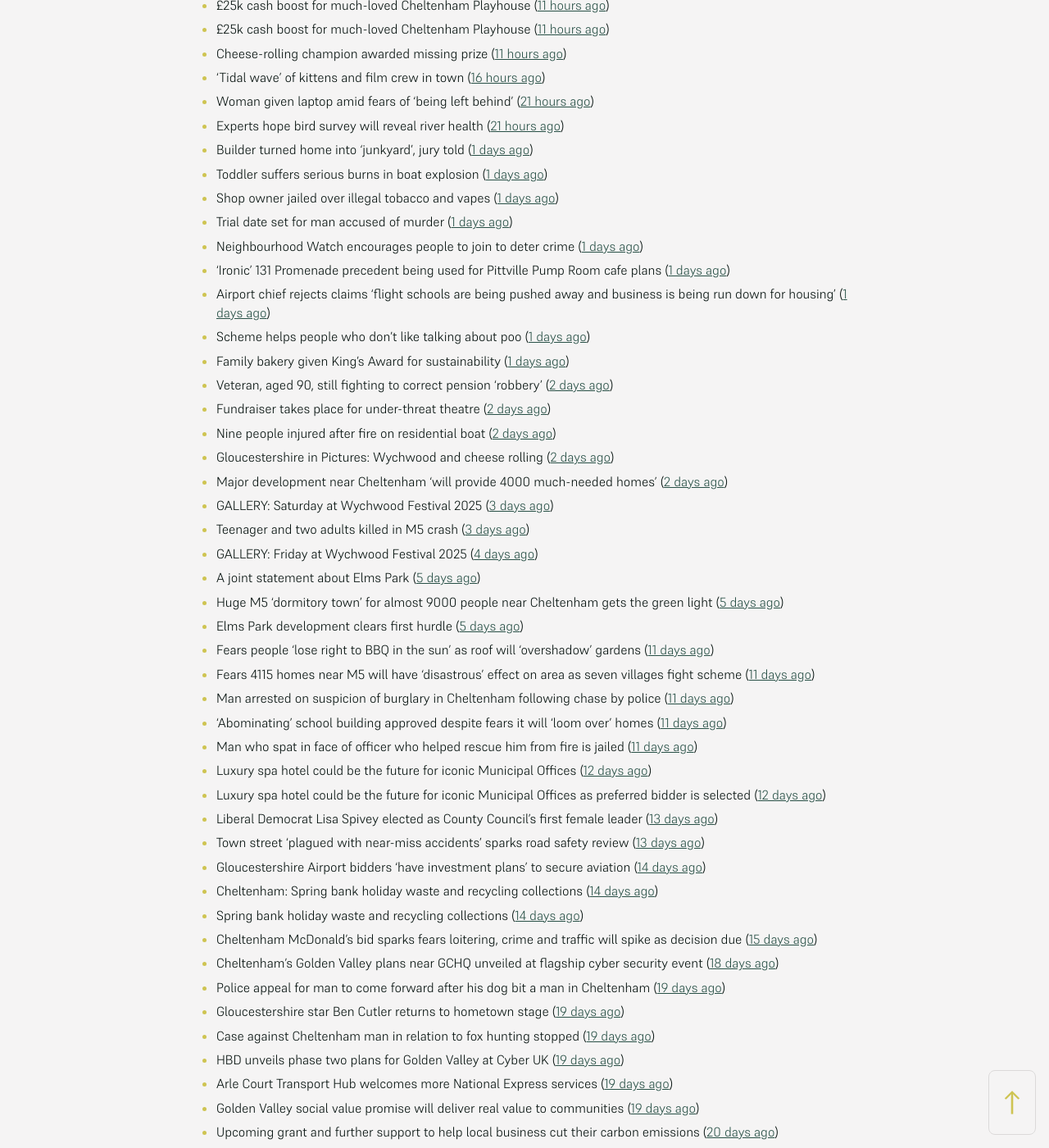
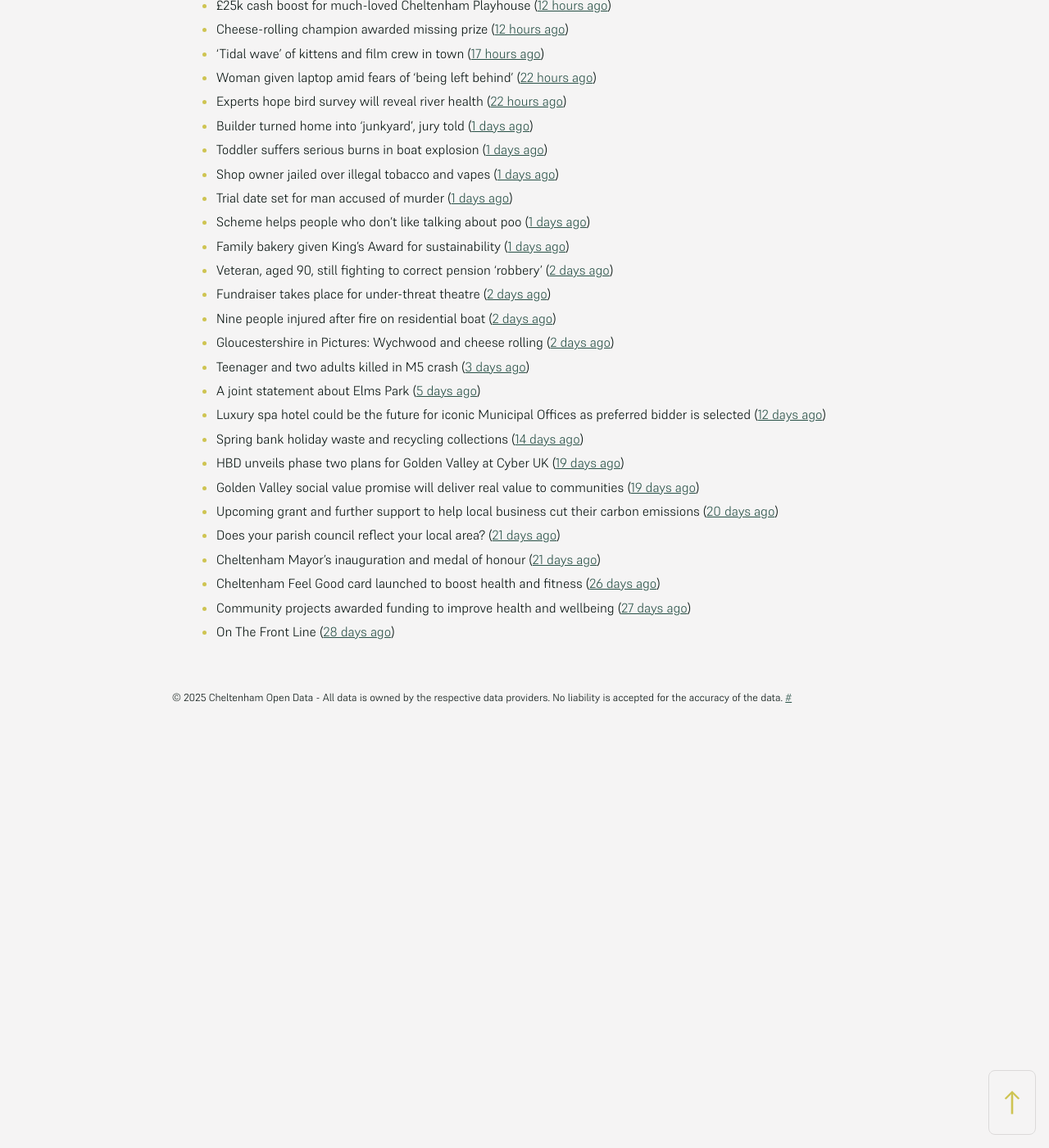
Before and after one commit to mat-0/cheltenham-open-data, a Jekyll site: the page built from _pages/news.md, in a window 1280 px wide and 1400 px high, scrolled down 436 px. Shown: the whole window at 82% size. Built offline with Jekyll 4.4.1, drawn with Linux system fonts in a browser that asks for light colours; after the commit the page ends 1326 px from its top, so only the background shows below that; some of the changed text lies outside the part shown.

Commit message:
Updated 2025-06-04 03:20:40

```diff
--- a/_pages/news.md
+++ b/_pages/news.md
@@ -12,53 +12,28 @@ _sources: BBC, Glos Police, Cheltenham Borough Council, and Glos news centre_
 [Get this page as daily RSS feed](/daily.rss)
 
 <!-- news_marker starts -->
-- Suspected people-smuggling gang arrested in raids ([5 hours ago](https://www.bbc.com/news/articles/cx2j67x49pwo))
+- Suspected people-smuggling gang arrested in raids ([6 hours ago](https://www.bbc.com/news/articles/cx2j67x49pwo))
 - Community raising funds to do up 16th Century pub ([10 hours ago](https://www.bbc.com/news/articles/c1kvgy4p4nwo))
-- £25k cash boost for much-loved Cheltenham Playhouse ([11 hours ago](https://gloucesternewscentre.co.uk/25k-cash-boost-for-much-loved-cheltenham-playhouse/))
-- £25k cash boost for much-loved Cheltenham Playhouse ([11 hours ago](https://www.cheltenham.gov.uk/news/article/3017/25k_cash_boost_for_much-loved_cheltenham_playhouse))
-- Cheese-rolling champion awarded missing prize ([11 hours ago](https://www.bbc.com/news/articles/clyzjzkz2v1o))
-- 'Tidal wave' of kittens and film crew in town ([16 hours ago](https://www.bbc.com/news/articles/ced2ey9l1dyo))
-- Woman given laptop amid fears of 'being left behind' ([21 hours ago](https://www.bbc.com/news/articles/cy8nvm5v5ymo))
-- Experts hope bird survey will reveal river health ([21 hours ago](https://www.bbc.com/news/articles/c9wgv0dy485o))
+- £25k cash boost for much-loved Cheltenham Playhouse ([12 hours ago](https://www.cheltenham.gov.uk/news/article/3017/25k_cash_boost_for_much-loved_cheltenham_playhouse))
+- Cheese-rolling champion awarded missing prize ([12 hours ago](https://www.bbc.com/news/articles/clyzjzkz2v1o))
+- 'Tidal wave' of kittens and film crew in town ([17 hours ago](https://www.bbc.com/news/articles/ced2ey9l1dyo))
+- Woman given laptop amid fears of 'being left behind' ([22 hours ago](https://www.bbc.com/news/articles/cy8nvm5v5ymo))
+- Experts hope bird survey will reveal river health ([22 hours ago](https://www.bbc.com/news/articles/c9wgv0dy485o))
 - Builder turned home into 'junkyard', jury told ([1 days ago](https://www.bbc.com/news/articles/c7v7jqygvlpo))
 - Toddler suffers serious burns in boat explosion ([1 days ago](https://www.bbc.com/news/articles/c1j5k49zg9yo))
 - Shop owner jailed over illegal tobacco and vapes ([1 days ago](https://www.bbc.com/news/articles/c071jlz50peo))
 - Trial date set for man accused of murder ([1 days ago](https://www.bbc.com/news/articles/cy75j4rr1x1o))
-- Neighbourhood Watch encourages people to join to deter crime ([1 days ago](https://gloucesternewscentre.co.uk/neighbourhood-watch-encourages-people-to-join-to-deter-crime/))
-- ‘Ironic’ 131 Promenade precedent being used for Pittville Pump Room cafe plans ([1 days ago](https://gloucesternewscentre.co.uk/ironic-131-promenade-precedent-being-used-for-pittville-pump-room-cafe-plans/))
-- Airport chief rejects claims ‘flight schools are being pushed away and business is being run down for housing’ ([1 days ago](https://gloucesternewscentre.co.uk/airport-chief-rejects-claims-flight-schools-are-being-pushed-away-and-business-is-being-run-down-for-housing/))
 - Scheme helps people who don't like talking about poo ([1 days ago](https://www.bbc.com/news/articles/cg711227mv2o))
 - Family bakery given King's Award for sustainability ([1 days ago](https://www.bbc.com/news/articles/crr7ezreqedo))
 - Veteran, aged 90, still fighting to correct pension 'robbery' ([2 days ago](https://www.bbc.com/news/articles/c2d5l7k3p31o))
 - Fundraiser takes place for under-threat theatre ([2 days ago](https://www.bbc.com/news/articles/c4gk0edy66yo))
 - Nine people injured after fire on residential boat ([2 days ago](https://www.bbc.com/news/articles/crr7xz5r2z9o))
 - Gloucestershire in Pictures: Wychwood and cheese rolling ([2 days ago](https://www.bbc.com/news/articles/cj42qe4nqn5o))
-- Major development near Cheltenham ‘will provide 4000 much-needed homes’ ([2 days ago](https://gloucesternewscentre.co.uk/major-development-near-cheltenham-will-provide-4000-much-needed-homes/))
-- GALLERY: Saturday at Wychwood Festival 2025 ([3 days ago](https://gloucesternewscentre.co.uk/gallery-saturday-at-wychwood-festival-2025/))
 - Teenager and two adults killed in M5 crash ([3 days ago](https://www.bbc.com/news/articles/czxy3n361pgo))
-- GALLERY: Friday at Wychwood Festival 2025 ([4 days ago](https://gloucesternewscentre.co.uk/gallery-friday-at-wychwood-festival-2025/))
 - A joint statement about Elms Park ([5 days ago](https://www.cheltenham.gov.uk/news/article/3015/a_joint_statement_about_elms_park))
-- Huge M5 ‘dormitory town’ for almost 9000 people near Cheltenham gets the green light ([5 days ago](https://gloucesternewscentre.co.uk/huge-m5-dormitory-town-for-almost-9000-people-near-cheltenham-gets-the-green-light/))
-- Elms Park development clears first hurdle ([5 days ago](https://gloucesternewscentre.co.uk/elms-park-development-clears-first-hurdle/))
-- Fears people ‘lose right to BBQ in the sun’ as roof will ‘overshadow’ gardens ([11 days ago](https://gloucesternewscentre.co.uk/fears-people-lose-right-to-bbq-in-the-sun-as-roof-will-overshadow-gardens/))
-- Fears 4115 homes near M5 will have ‘disastrous’ effect on area as seven villages fight scheme ([11 days ago](https://gloucesternewscentre.co.uk/fears-4115-homes-near-m5-will-have-disastrous-effect-on-area-as-seven-villages-fight-scheme/))
-- Man arrested on suspicion of burglary in Cheltenham following chase by police ([11 days ago](https://gloucesternewscentre.co.uk/man-arrested-on-suspicion-of-burglary-in-cheltenham-following-chase-by-police/))
-- ‘Abominating’ school building approved despite fears it will ‘loom over’ homes ([11 days ago](https://gloucesternewscentre.co.uk/abominating-school-building-approved-despite-fears-it-will-loom-over-homes/))
-- Man who spat in face of officer who helped rescue him from fire is jailed ([11 days ago](https://gloucesternewscentre.co.uk/man-who-spat-in-face-of-officer-who-helped-rescue-him-from-fire-is-jailed/))
-- Luxury spa hotel could be the future for iconic Municipal Offices ([12 days ago](https://gloucesternewscentre.co.uk/luxury-spa-hotel-could-be-the-future-for-iconic-municipal-offices/))
 - Luxury spa hotel could be the future for iconic Municipal Offices as preferred bidder is selected ([12 days ago](https://www.cheltenham.gov.uk/news/article/3014/luxury_spa_hotel_could_be_the_future_for_iconic_municipal_offices_as_preferred_bidder_is_selected))
-- Liberal Democrat Lisa Spivey elected as County Council’s first female leader ([13 days ago](https://gloucesternewscentre.co.uk/liberal-democrat-lisa-spivey-elected-as-county-councils-first-female-leader/))
-- Town street ‘plagued with near-miss accidents’ sparks road safety review ([13 days ago](https://gloucesternewscentre.co.uk/town-street-plagued-with-near-miss-accidents-sparks-road-safety-review/))
-- Gloucestershire Airport bidders ‘have investment plans’ to secure aviation ([14 days ago](https://gloucesternewscentre.co.uk/gloucestershire-airport-bidders-have-investment-plans-to-secure-aviation/))
-- Cheltenham: Spring bank holiday waste and recycling collections ([14 days ago](https://gloucesternewscentre.co.uk/cheltenham-spring-bank-holiday-waste-and-recycling-collections/))
 - Spring bank holiday waste and recycling collections ([14 days ago](https://www.cheltenham.gov.uk/news/article/3013/spring_bank_holiday_waste_and_recycling_collections))
-- Cheltenham McDonald’s bid sparks fears loitering, crime and traffic will spike as decision due ([15 days ago](https://gloucesternewscentre.co.uk/cheltenham-mcdonalds-bid-sparks-fears-loitering-crime-and-traffic-will-spike-as-decision-due/))
-- Cheltenham’s Golden Valley plans near GCHQ unveiled at flagship cyber security event ([18 days ago](https://gloucesternewscentre.co.uk/cheltenhams-golden-valley-plans-near-gchq-unveiled-at-flagship-cyber-security-event/))
-- Police appeal for man to come forward after his dog bit a man in Cheltenham ([19 days ago](https://gloucesternewscentre.co.uk/police-appeal-for-man-to-come-forward-after-his-dog-bit-a-man-in-cheltenham/))
-- Gloucestershire star Ben Cutler returns to hometown stage ([19 days ago](https://gloucesternewscentre.co.uk/gloucestershire-star-ben-cutler-returns-to-hometown-stage/))
-- Case against Cheltenham man in relation to fox hunting stopped ([19 days ago](https://gloucesternewscentre.co.uk/case-against-cheltenham-man-in-relation-to-fox-hunting-stopped/))
 - HBD unveils phase two plans for Golden Valley at Cyber UK ([19 days ago](https://www.cheltenham.gov.uk/news/article/3012/hbd_unveils_phase_two_plans_for_golden_valley_at_cyber_uk))
-- Arle Court Transport Hub welcomes more National Express services ([19 days ago](https://gloucesternewscentre.co.uk/arle-court-transport-hub-welcomes-more-national-express-services/))
 - Golden Valley social value promise will deliver real value to communities ([19 days ago](https://www.cheltenham.gov.uk/news/article/3011/golden_valley_social_value_promise_will_deliver_real_value_to_communities))
 - Upcoming grant and further support to help local business cut their carbon emissions ([20 days ago](https://www.cheltenham.gov.uk/news/article/3010/upcoming_grant_and_further_support_to_help_local_business_cut_their_carbon_emissions))
 - Does your parish council reflect your local area? ([21 days ago](https://www.cheltenham.gov.uk/news/article/3009/does_your_parish_council_reflect_your_local_area))
```
Also changed, not shown: _data/flood.json (+4 -4 lines), index.md (+4 -4 lines).
